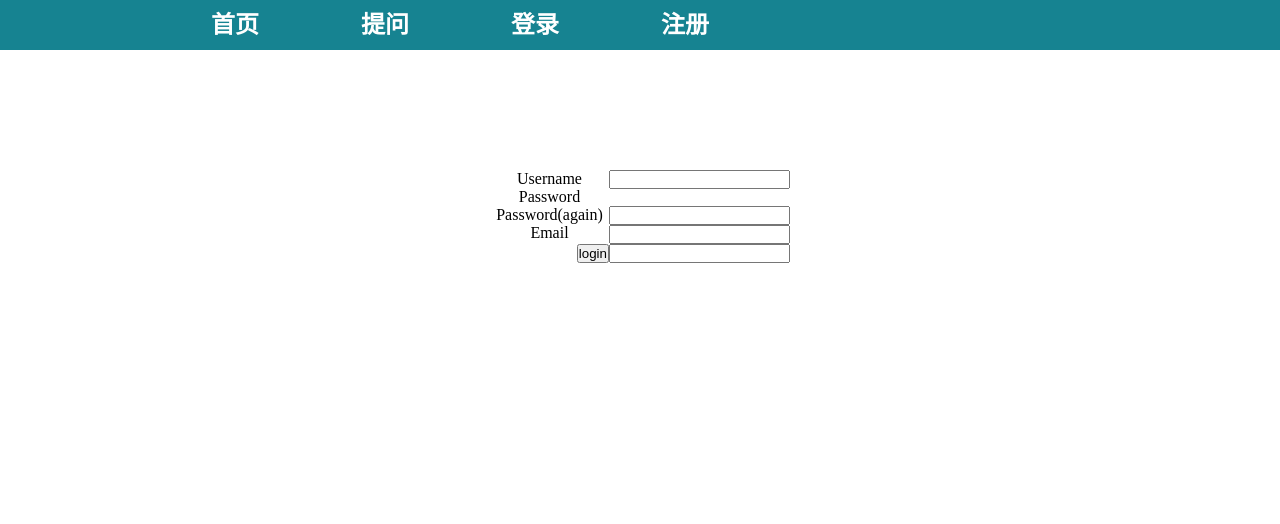
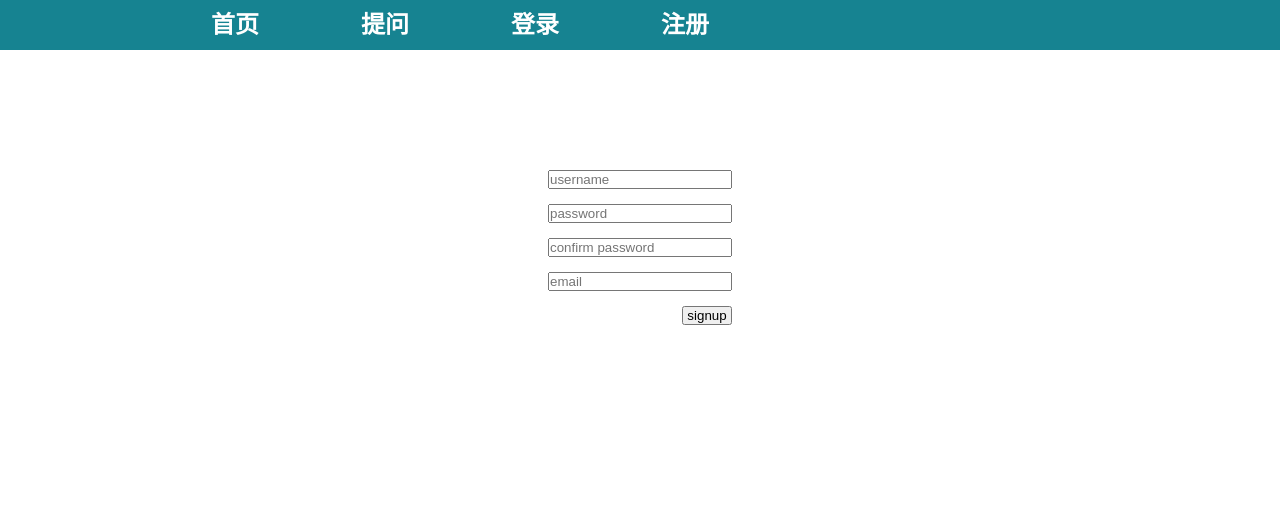
Before and after one commit to shenpy/QR, a Django app: page /user/signup/ in a window 1280 px wide. Shown: the top 524 px of the page. Run offline with Django 3.2, Linux system fonts and the light colour scheme; parts of the project's set-up code (start-up, migrations or seed data) failed here and were passed over.

Commit message:
change new question url name
js: add requireLogin Popup
js: direct unauthed user to login
css: change form style
ie7: return attribute without quote unless they have white spaces

```diff
--- a/questions/urls.py
+++ b/questions/urls.py
@@ -8,7 +8,7 @@ from questions.views import QuestionDetail, \
 
 urlpatterns = patterns('',
     url(r'^(?P<id>\d+)/$', QuestionDetail(), name='questions-question_detail'),
-    url(r'^new/$', NewQuestionAjaxView(), name='questions-new_question_form'),
+    url(r'^new/$', NewQuestionAjaxView(), name='questions-new_question_ajax'),
     url(r'^(?P<id>\d+)/answer/new/$', NewAnswerAjaxView(), name='questions-new_answer'),
     url(r'^answer/(?P<id>\d+)/vote/$', vote, name='questions-answer_vote'),
     url(r'^answer/(?P<id>\d+)/unvote/$', unvote, name='questions-answer_unvote'),
--- a/static/css/base.css
+++ b/static/css/base.css
@@ -10,6 +10,10 @@
     }
     input, textarea {
         outline: 0;
+    }
+    form p {
+        overflow: hidden;
+        margin-bottom: 10px;
     }
     h1 {
         color: 808080;
@@ -63,14 +66,21 @@
         margin: 0 auto;
         overflow: hidden;
     }
+    .userform input {
+        width: 180px;
+    }
+    .userform input[type='submit'] {
+        width: 50px;
+    }
     .userform form {
-        width: 300px;
+        width: 184px;
         margin: 0 auto;
     }
     .errorlist li {
         color: red;
     }
     form input {
+        margin-bottom: 5px;
         float:right;
     }
     .datetime {
--- a/templates/base.html
+++ b/templates/base.html
@@ -9,17 +9,15 @@
     <body>
         <div class='head'>
             <div class="navbar">
-                <ul>
-                    <li><a href='{% url 'index' %}'>首页</a></li>
-                    <li><a  href="question/new" class='askquestion'>提问 </a></li>
+                    <a href='{% url 'index' %}'>首页</a>
+                    <a  href="{% url 'questions-new_question_ajax' %}" class='askquestion'>提问 </a>
                 {% if  user.is_authenticated %}
-                <li><a {% if is_me %}class='is-my-space'{% endif %} href='{% url 'users-user' user.id %}'>{{ user.username }}</a></li>
-                    <li><a href='{% url 'users-logout' %}'>退出 </a></li>
+                <a {% if is_me %}class='is-my-space'{% endif %} href='{% url 'users-user' user.id %}'>{{ user.username }}</a>
+                    <a href='{% url 'users-logout' %}'>退出 </a>
                 {% else %}
-                    <li><a href='{% url 'users-login' %}'>登录 </a></li>
-                    <li><a href='{% url 'users-signup' %}'>注册</a></li>
+                    <a href='{% url 'users-login' %}'>登录 </a>
+                    <a href='{% url 'users-signup' %}'>注册</a>
                 {% endif %}
-                </ul>
             </div>
         </div>
 
@@ -30,8 +28,28 @@
         {% endblock %}
             </div>
         </div>
+
     {% if not  user.is_authenticated %}
-
+        <div id='login-form' style="display: none">
+            <div id="modal-head">
+                <div id="modal-head-title">Login</div>
+                <div id="close" class="dismiss">close</div>
+            </div>
+            <div id="modal-content">
+                <form action="{% url 'users-login' %} " id='popup-login' method='post'>{% csrf_token %}
+                    <input class='popup-login-input' id='id_username' name='username' placeholder='username' type='text'>
+                    <input class='popup-login-input' id='id_password' name='password' placeholder='password' type='password'>
+                    <input type="submit" value="login">
+                </form>
+            </div >
+        </div>
+        <script>
+            var CURRENT_USER_ID = null;
+        </script>
+    {% else %}
+        <script>
+            var CURRENT_USER_ID = {{ user.id }};
+        </script>
     {% endif %}
 
         <script src="{{ STATIC_URL }}js/jquery-1.10.2.min.js"></script>
--- a/templates/users/signup.html
+++ b/templates/users/signup.html
@@ -6,7 +6,7 @@
 <div class='userform'>
     <form action="." method="post">{% csrf_token %}
             {{form.as_p}}
-            <input type="submit" value="login">
+            <input type="submit" value="signup">
     </form>
 </div>
 {% endblock %}
--- a/templates/users/user.html
+++ b/templates/users/user.html
@@ -17,7 +17,7 @@
         {% endfor %}
         </ul>
     {% else %}
-        <p>there is no questions!</p>
+        <p>"{{ other.username }}" has no questions!</p>
     {% endif %}
     </div>
 
@@ -77,6 +77,7 @@ function change_relationship(href){
 $(document).ready(function() {
     $('.relationship').click(function(e){
         e.preventDefault();
+        if(!myapp.requireLogin()) return false;
         var href= $(this).attr('href');
         change_relationship(href);
     });
--- a/users/forms.py
+++ b/users/forms.py
@@ -9,15 +9,17 @@ User = auth.get_user_model()
 
 class LoginForm(forms.Form):
     username = forms.CharField(
-        label=_("Username"),
+        error_messages={'required': 'please input your Username'},
+        label='',
+        widget=forms.TextInput(attrs={'placeholder': 'username'}),
         max_length=30,
         required=True,
-        widget=forms.TextInput()
     )
     password = forms.CharField(
-        label=_("Password"),
+        error_messages={'required': 'please input your Password'},
+        label='',
+        widget=forms.PasswordInput(attrs={'placeholder': 'password'}),
         required=True,
-        widget=forms.PasswordInput()
     )
 
     def clean(self):
@@ -28,7 +30,7 @@ class LoginForm(forms.Form):
         try:
             u = User.objects.get(username=username)
         except ObjectDoesNotExist:
-            raise forms.ValidationError("user '%s' not exist" % username)
+            raise forms.ValidationError('user "%s" not exist' % username)
         else:
             if u.check_password(password):
                 user = auth.authenticate(**self.cleaned_data)
@@ -43,25 +45,30 @@ class LoginForm(forms.Form):
 
 class SignupForm(forms.Form):
     username = forms.CharField(
-        label=_("Username"),
+        label='',
         max_length=30,
         required=True,
         error_messages={'required': 'Username is Required'},
-        widget=forms.TextInput(attrs={'autocomplete':'off'})
+        widget=forms.TextInput(attrs={'autocomplete':'off',
+                                      'placeholder': 'username'})
     )
     password = forms.CharField(
-        label=_("Password"),
+        label='',
         required=True,
         error_messages={'required': 'Password is Required'},
-        widget=forms.PasswordInput(attrs={'autocomplete':'off'})
+        widget=forms.PasswordInput(attrs={'autocomplete':'off',
+                                          'placeholder': 'password'})
     )
     password_confirm = forms.CharField(
-        label=_("Password(again)"),
+        label='',
         required=True,
         error_messages={'required': 'Confirm your password'},
-        widget=forms.PasswordInput(attrs={'autocomplete':'off'})
+        widget=forms.PasswordInput(attrs={'autocomplete':'off',
+                                          'placeholder': 'confirm password'})
     )
     email = forms.EmailField(
+        label='',
+        widget=forms.TextInput(attrs={'placeholder': 'email'}),
         error_messages={'required': 'Email is required',
                         'invalid': 'Email format invalid'}
     )
```
Also changed, not shown: other parts of static/css/base.css (+17 -9 lines), static/js/tools.js (+19 -17 lines), templates/questions/ajax_new_question_form.html (+11 -5 lines), templates/questions/question_detail.html (+11 -14 lines).
